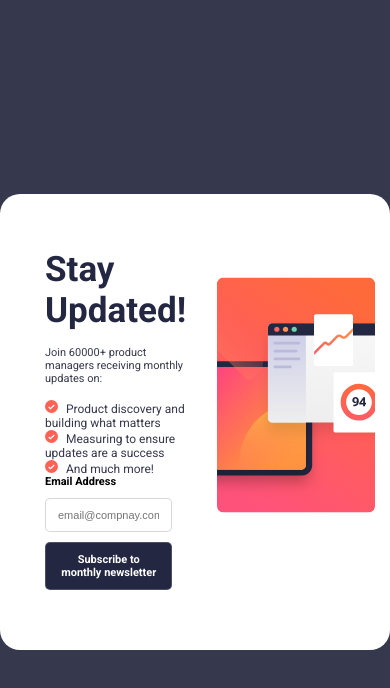
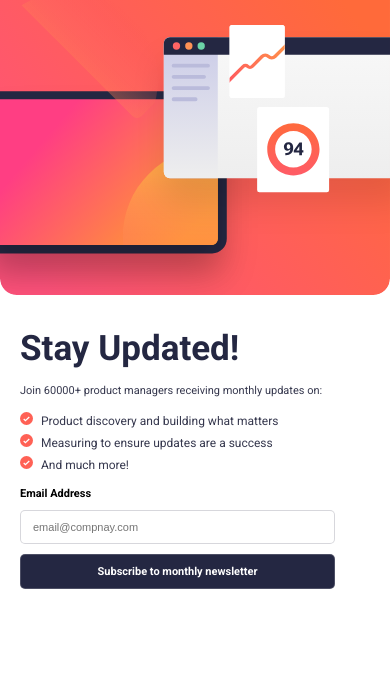
Before and after one commit to Atril33/newsletter-sign-up-form, a plain HTML site: page index.html in a window 390 px wide. Drawn offline with Linux system fonts and the light colour scheme.

Commit message:
Add Designing For Mobile

```diff
--- a/index.html
+++ b/index.html
@@ -26,7 +26,6 @@
         </div>
         </div>
         <div class="right-container">
-        <img src="assets/illustration-sign-up-desktop.svg">
         </div>
 
 
--- a/sass/main.scss
+++ b/sass/main.scss
@@ -39,13 +39,11 @@ $fifth_color: #000;
 
  .right-container {
     width: 44%;
- }
+    background-image: url('../assets/illustration-sign-up-desktop.svg');
+    background-repeat: no-repeat;
+    background-size: 100% 100%;
 
- .right-container {
-    img {
-      width: 100%;
-      height: 372px;
-    }
+
  }
 
  .left-container {
@@ -117,3 +115,34 @@ $fifth_color: #000;
     font-weight: 700;
     cursor: pointer;
   }
+
+  @media screen and (max-width: 768px) {
+    .container {
+        width: 100%;
+        height: 100%;
+        border-radius: 0;
+        padding: 0;
+        flex-direction: column-reverse;
+    }
+
+    .left-container,
+    .right-container {
+        width: 100%;
+        padding: 0;
+    }
+
+    .left-container {
+        padding: 20px;
+        margin-bottom: 230px;
+    }
+
+    .right-container {
+        width: 100%;
+        background-image: url('../assets/illustration-sign-up-mobile.svg');
+        border-radius: 0 0 8px 8px;
+        background-size: 100%;
+        height: 100%;
+    }
+
+
+  }
```
Also changed, not shown: sass/main.css, 1 other file.
